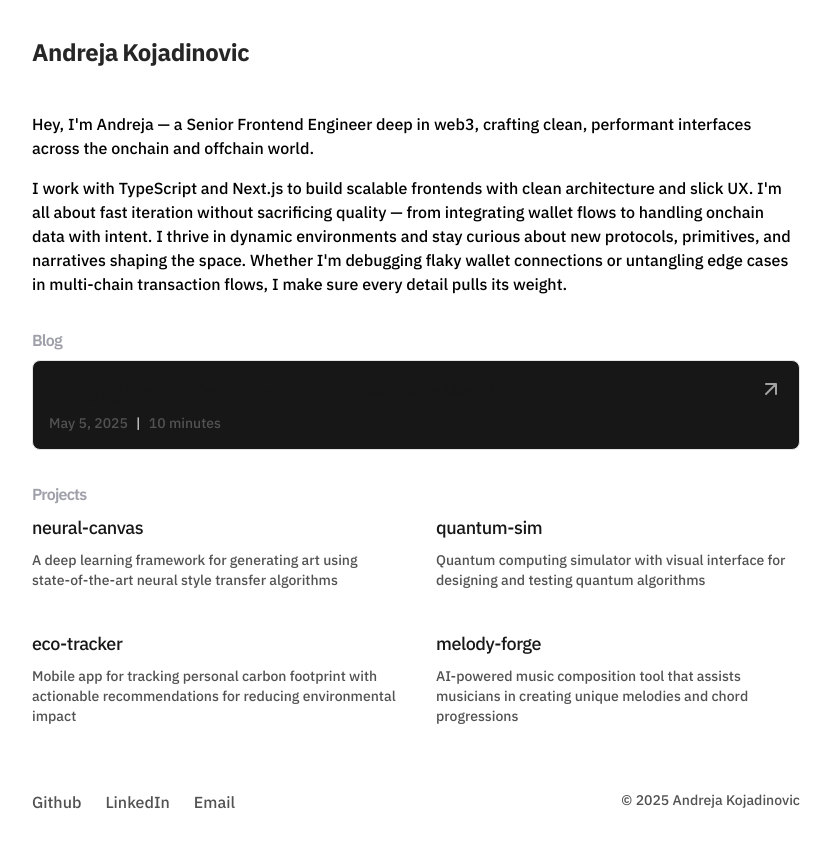
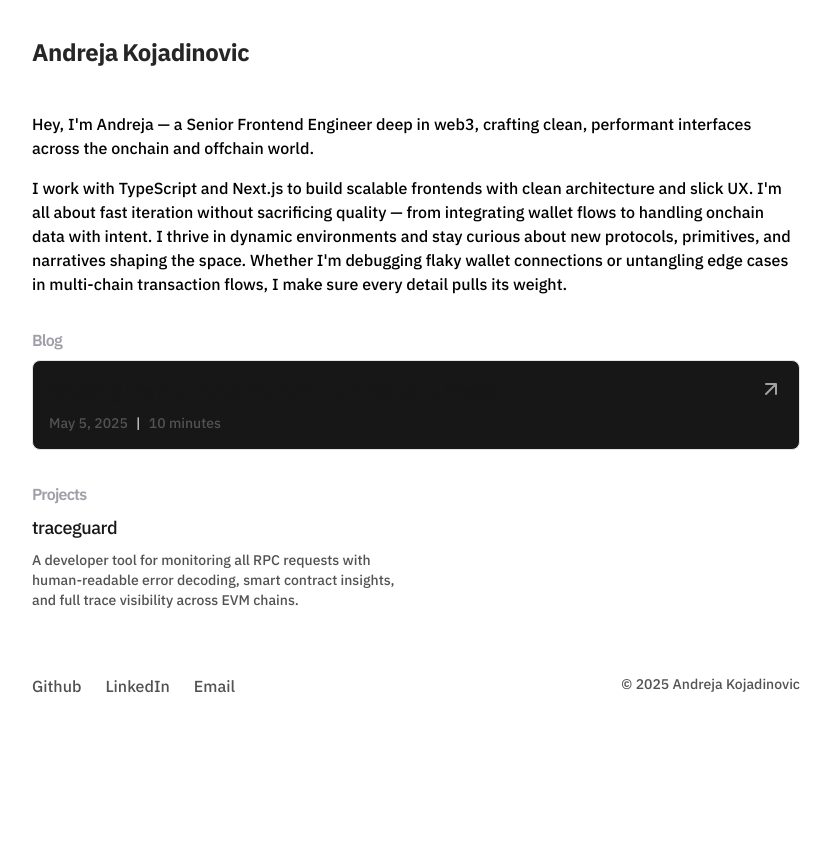
Before and after one commit to AndrejaSRB/portfolio, a Next.js app: page / in a window 1280 px wide. Shown: the top 848 px of the page, without its empty margins (224-1055 px from the left). After the commit the page ends 800 px from the top, so only its background shows below. Built offline with nearby package versions, Linux system fonts and the light colour scheme.

Commit message:
feat(projects): update the list of projects

```diff
--- a/app/components/projcets.tsx
+++ b/app/components/projcets.tsx
@@ -9,28 +9,10 @@ type Project = {
 export function Projects() {
   const projects: Project[] = [
     {
-      title: "neural-canvas",
+      title: "traceguard",
       description:
-        "A deep learning framework for generating art using state-of-the-art neural style transfer algorithms",
-      link: "https://github.com/username/neural-canvas",
-    },
-    {
-      title: "quantum-sim",
-      description:
-        "Quantum computing simulator with visual interface for designing and testing quantum algorithms",
-      link: "https://github.com/username/quantum-sim",
-    },
-    {
-      title: "eco-tracker",
-      description:
-        "Mobile app for tracking personal carbon footprint with actionable recommendations for reducing environmental impact",
-      link: "https://github.com/username/eco-tracker",
-    },
-    {
-      title: "melody-forge",
-      description:
-        "AI-powered music composition tool that assists musicians in creating unique melodies and chord progressions",
-      link: "https://github.com/username/melody-forge",
+        "A developer tool for monitoring all RPC requests with human-readable error decoding, smart contract insights, and full trace visibility across EVM chains.",
+      link: "https://traceguard-landing.vercel.app/",
     },
   ];
 
```
